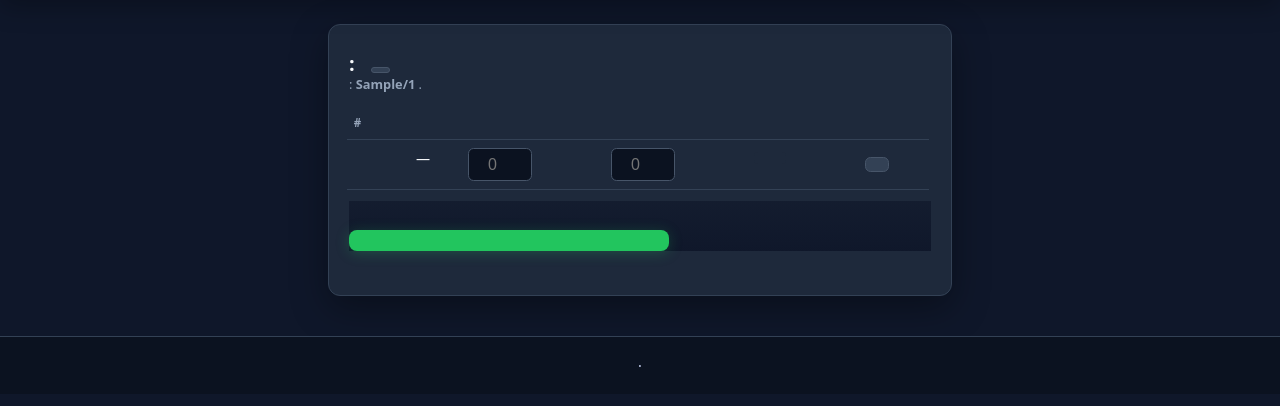
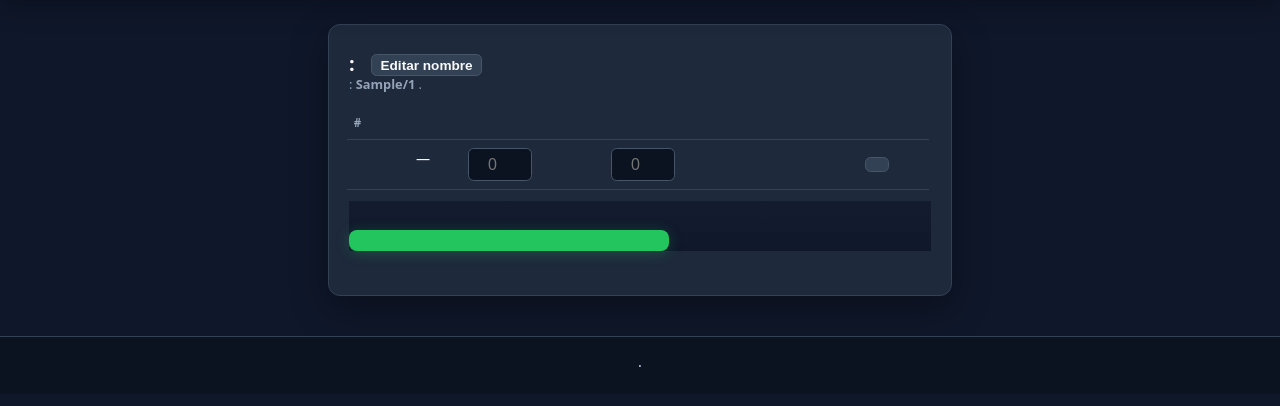
Before and after one commit to LuisTapia86/quiniela-2026-mx, a Python web app: template app/templates/predictions/edit.html in a window 1280 px wide. Shown: the part 113-519 px from the top of the page. Run offline with Jinja, Linux system fonts and the light colour scheme; the template is opened without the code that fills it: most values are stand-ins (such as "Sample title", 1, 10 or a date in 2020).

Commit message:
hotfix entry rename macro

```diff
--- a/app/templates/macros/entry_rename.html
+++ b/app/templates/macros/entry_rename.html
@@ -1,20 +1,20 @@
 {% macro entry_rename(entry, form_action) %}
 <span class="entry-rename-wrap">
-  <button type="button" class="btn btn--sm entry-rename-open" data-entry-rename-open="entry-rename-{{ entry.id }}" aria-haspopup="dialog">{{ t("entry.rename.btn") }}</button>
+  <button type="button" class="btn btn--sm entry-rename-open" data-entry-rename-open="entry-rename-{{ entry.id }}" aria-haspopup="dialog">Editar nombre</button>
 </span>
 <dialog id="entry-rename-{{ entry.id }}" class="admin-modal entry-rename-modal" aria-labelledby="entry-rename-title-{{ entry.id }}">
   <form method="post" action="{{ form_action }}" class="admin-modal__inner">
     <input type="hidden" name="csrf_token" value="{{ csrf_token() }}">
     <input type="hidden" name="next" value="{{ request.full_path }}">
-    <h2 id="entry-rename-title-{{ entry.id }}" class="card__title card__title--sm">{{ t("entry.rename.title") }}</h2>
+    <h2 id="entry-rename-title-{{ entry.id }}" class="card__title card__title--sm">Editar nombre</h2>
     <label class="form__field">
-      <span class="form__label">{{ t("entry.rename.label") }}</span>
-      <input class="form__input" type="text" name="name" minlength="3" maxlength="50" required autocomplete="off" value="{{ entry_editable_name(entry)|e }}">
+      <span class="form__label">Nombre de la entrada:</span>
+      <input class="form__input" type="text" name="name" minlength="3" maxlength="50" required autocomplete="off" value="{{ (entry.alias or '')|e }}">
     </label>
-    <p class="form__hint">{{ t("entry.rename.hint") }}</p>
+    <p class="form__hint">Entre 3 y 50 caracteres.</p>
     <div class="admin-modal__actions">
-      <button type="button" class="btn" data-entry-rename-cancel>{{ t("common.cancel") }}</button>
-      <button type="submit" class="btn btn--primary">{{ t("common.save") }}</button>
+      <button type="button" class="btn" data-entry-rename-cancel>Cancelar</button>
+      <button type="submit" class="btn btn--primary">Guardar</button>
     </div>
   </form>
 </dialog>
```
